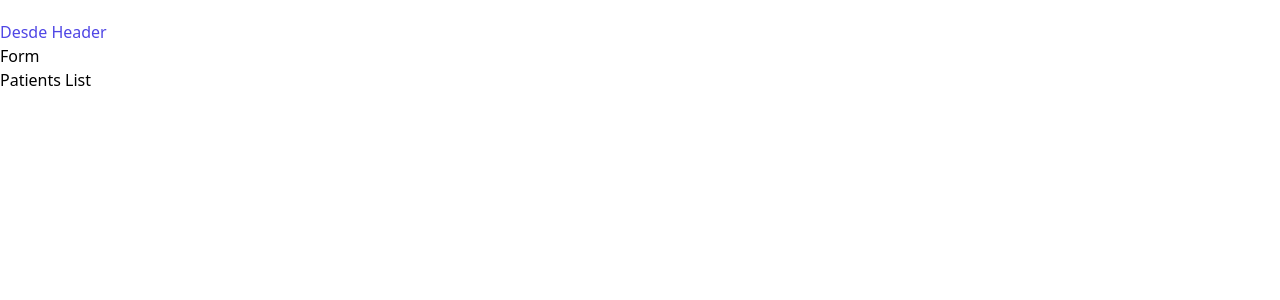
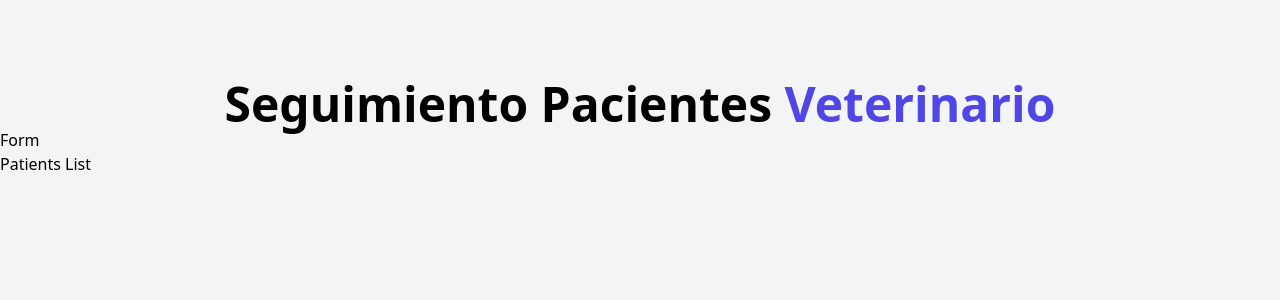
Before and after one commit to victorgallen73/citas-project, a React (Vite) app: page / in a window 1280 px wide. Shown: the top 300 px of the page. Built offline with nearby package versions, Linux system fonts and the light colour scheme.

Commit message:
Adding style to Header component

```diff
--- a/index.html
+++ b/index.html
@@ -8,7 +8,7 @@
     <title>Citas React</title>
 </head>
 
-<body>
+<body class="bg-gray-100 h-screen">
     <div id="root"></div>
     <script type="module" src="/src/main.jsx"></script>
 </body>
--- a/src/App.jsx
+++ b/src/App.jsx
@@ -5,11 +5,11 @@ import PatientsList from "./components/PatientsList";
 function App() {
 
   return (
-    <>
+    <div className="container mx-auto mt-20">
       <Header />
       <Form />
       <PatientsList />
-    </>
+    </div>
   )
 }
 
--- a/src/components/Header.jsx
+++ b/src/components/Header.jsx
@@ -1,8 +1,9 @@
 function Header() {
     return (
-        <>
-            <h1 className="text-indigo-600 mt-5">Desde Header</h1>
-        </>
+            <h1 className="font-black text-5xl text-center md:w-2/3 mx-auto">
+                Seguimiento Pacientes {''}
+                <span className="text-indigo-600">Veterinario</span>
+            </h1>
     )
 }
 
```
